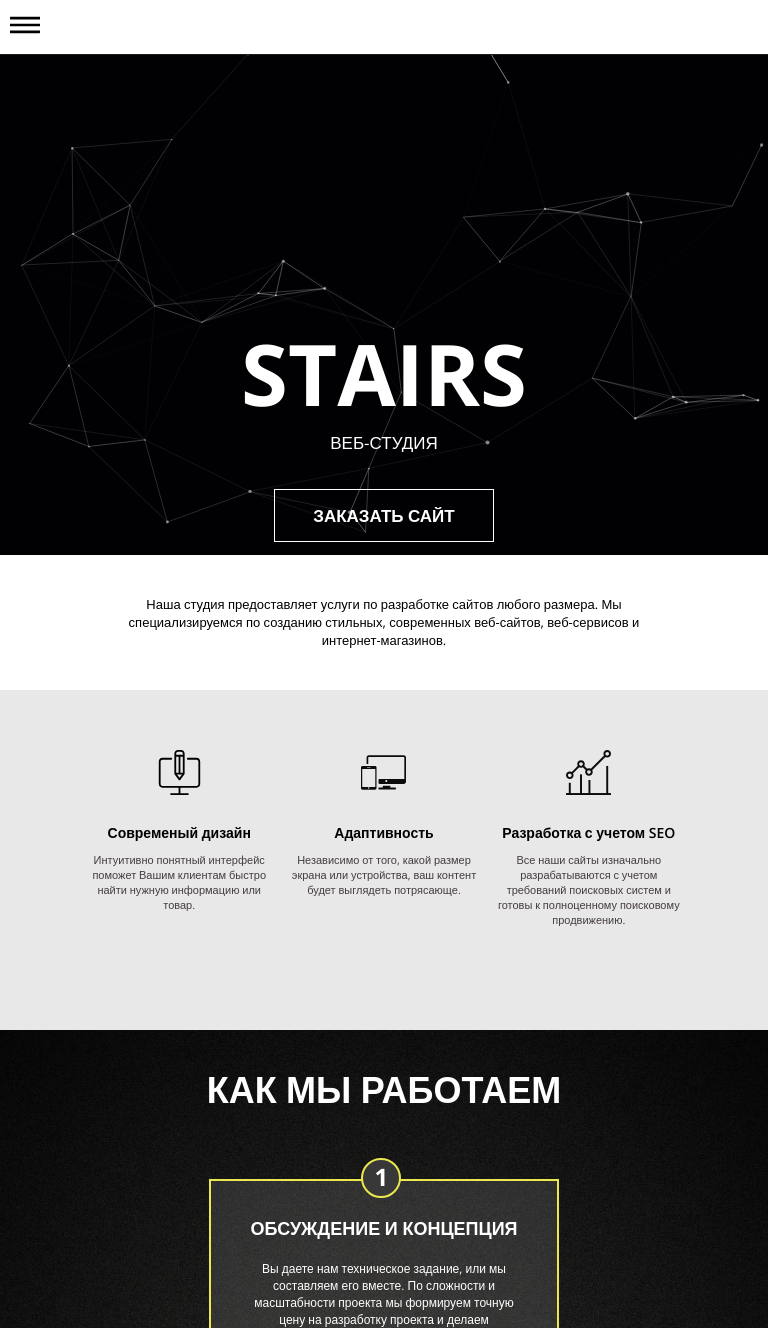
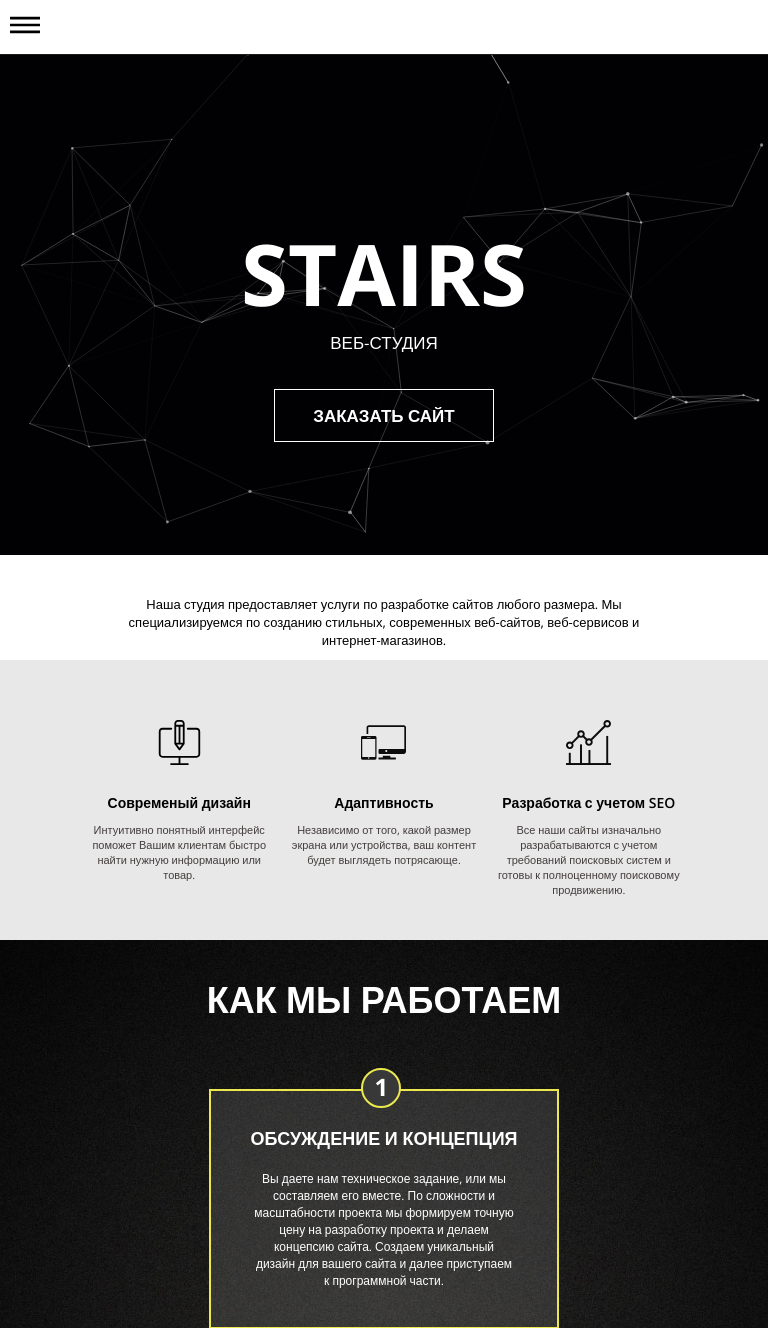
Before and after one commit to propanQ/stairs-test, a PHP site: page / in a window 768 px wide. Shown: the top 1328 px of the page. Run offline with PHP 8.4, Linux system fonts and the light colour scheme; some libraries are stand-ins or nearby versions.

Commit message:
Update media.css

```diff
--- a/styles/media.css
+++ b/styles/media.css
@@ -102,7 +102,7 @@
 
 	.bottom {
 		width: 100%;
-		height: 7.5vh;
+		height: 43px;
 		border-bottom: 1px solid black;
 		background: white;
 	}
@@ -288,7 +288,7 @@
 
 	.bottom {
 		width: 100%;
-		height: 7.5vh;
+		height: 45px;
 		border-bottom: 2px solid black;
 		background: white;
 	}
@@ -392,6 +392,7 @@
 	header {
 		height: 100%;
 		width: 100%;
+		min-height: 560px;
 	}
 
 	header > hr {
@@ -574,7 +575,7 @@
 		height: 1px;
 		margin: 0 auto;
 		vertical-align: middle;
-		margin-top: 250px;
+		margin-top: 150px;
 	}
 }
 
@@ -583,6 +584,7 @@
 	header {
 		height: 100%;
 		width: 100%;
+		min-height: 560px;
 	}
 
 	.head-menu {
@@ -674,6 +676,7 @@
 	header {
 		height: 100%;
 		width: 100%;
+		min-height: 560px;
 	}
 
 	#particles-js {
@@ -733,6 +736,7 @@
 	header {
 		height: 100%;
 		width: 100%;
+		min-height: 560px;
 	}
 
 	.head-menu {
@@ -836,6 +840,7 @@
 	}
 }
 
+
 /* <---  ---> */
 
 /* description */
@@ -886,7 +891,7 @@
 @media screen and (min-width: 768px) and (max-width: 1023px){
 
 	#description {
-		height: 20%;
+		height: 80px;
 	}
 
 	.descrip {
@@ -902,13 +907,6 @@
 	}
 
 }
-
-@media screen and (min-height: 768px) and (max-height: 1366px){
-	#description {
-		height: 110px;
-	}
-}
-
 
 @media screen and (min-width: 1024px) and (max-width: 1366px) {
 
@@ -1021,7 +1019,7 @@
 	}
 
 	#skill {
-		height: 340px;
+		height: 280px;
 	}
 
 	.con-skill{
@@ -2607,6 +2605,7 @@ html, body {
 
 	#skill {
 		height: 27%;
+		min-height: 300px;
 	}
 
 	#our > .container {
```
